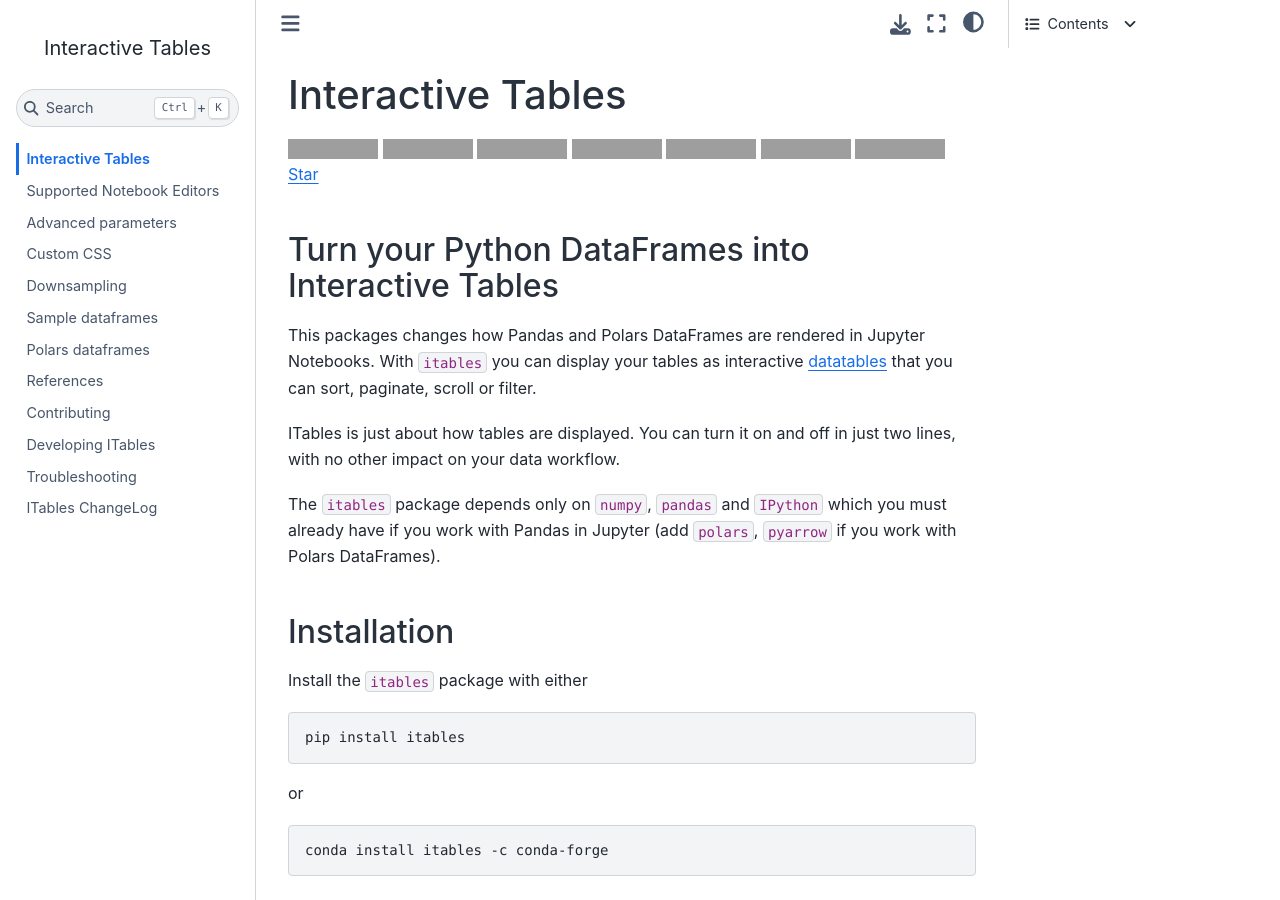
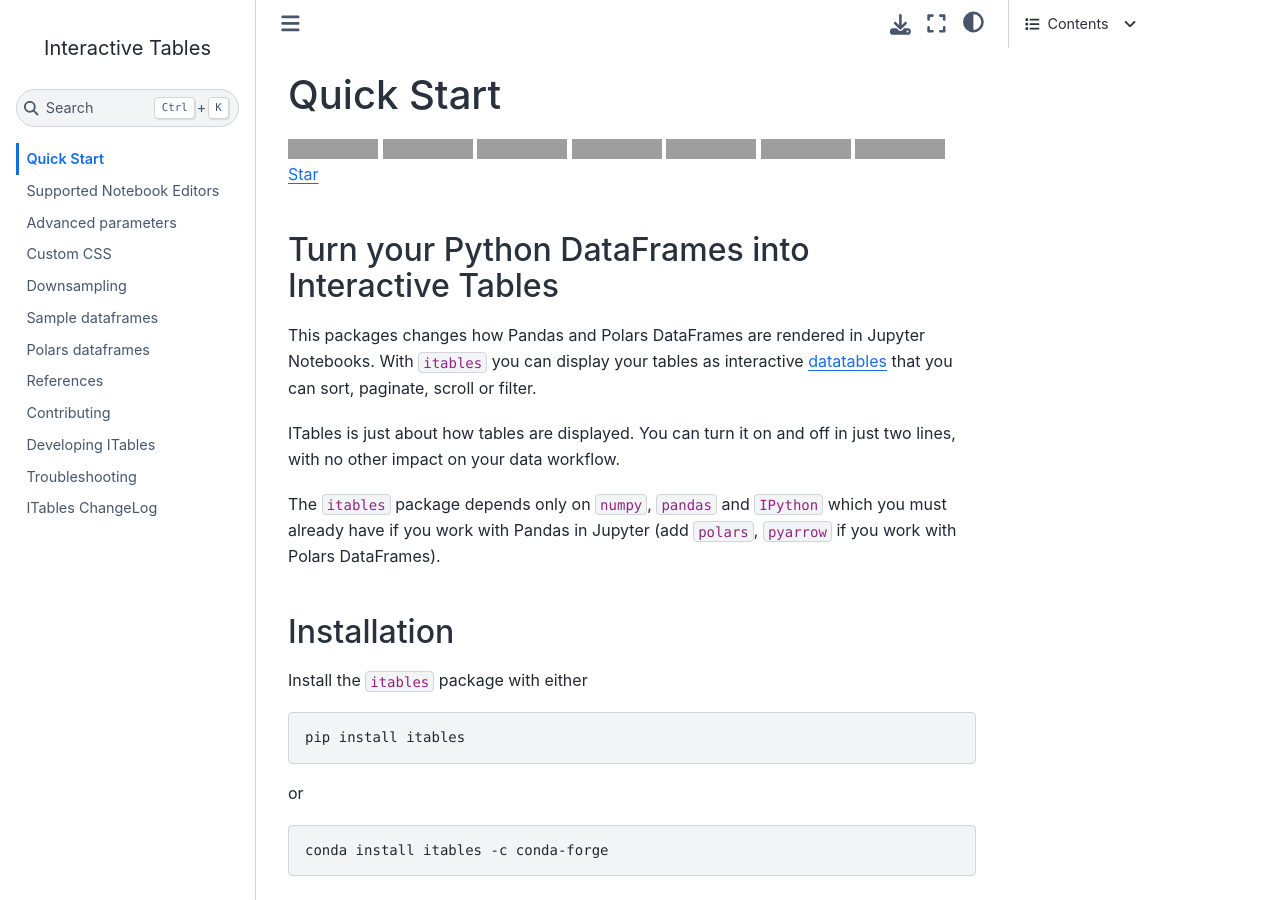
Before and after one commit to mwouts/itables, a Jupyter Book: the page built from docs/quick_start.md, in a window 1280 px wide and 900 px high, cut to the strip 0-900 px from the top of the window. Built offline with Jupyter Book 1.0.4 settings and Sphinx 7.4.7 and the Sphinx Book theme 1.1.4, drawn with Linux system fonts in a browser that asks for light colours; grey boxes are pictures that could not be loaded.

Commit message:
rename section

```diff
--- a/docs/quick_start.md
+++ b/docs/quick_start.md
@@ -12,7 +12,7 @@ kernelspec:
   name: itables
 ---
 
-# Interactive Tables
+# Quick Start
 
 ![CI](https://github.com/mwouts/itables/workflows/CI/badge.svg)
 [![codecov.io](https://codecov.io/github/mwouts/itables/coverage.svg?branch=main)](https://codecov.io/github/mwouts/itables?branch=main)
```
